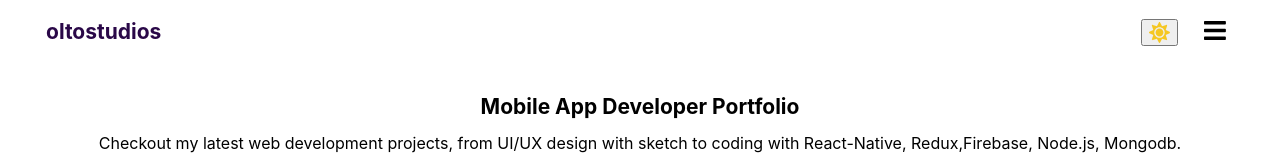
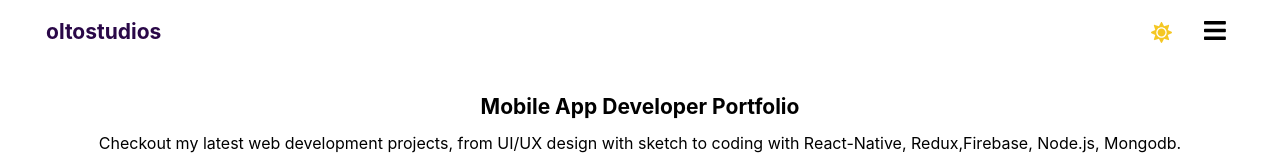
Before and after one commit to tosebikan/oltostudios, a React (Create React App) app: page /mobile-portfolio in a window 1280 px wide. Shown: the top 160 px of the page. Built offline with nearby package versions, Linux system fonts and the light colour scheme.

Commit message:
darkmode css

```diff
--- a/src/App.css
+++ b/src/App.css
@@ -1,5 +1,15 @@
 .App {
   /* text-align: center; */
+  background-color: #fff;
+}
+
+.dark__mode {
+  background-color: inherit;
+  border: 0;
+}
+
+.dark-mode {
+  filter: invert(1) hue-rotate(180deg);
 }
 
 a {
@@ -31,6 +41,9 @@ button:focus {
   backdrop-filter: blur(20px);
   padding-top: 15px;
   padding-bottom: 12px;
+}
+.header__scrolled .brand {
+  color: #fff;
 }
 
 .brand {
@@ -150,7 +163,7 @@ button:focus {
 }
 
 .sidebar li:hover .link-icon {
-  color: #f5c723;
+  color: #9b72ff;
   transform: scale(1.2);
 }
 
```
